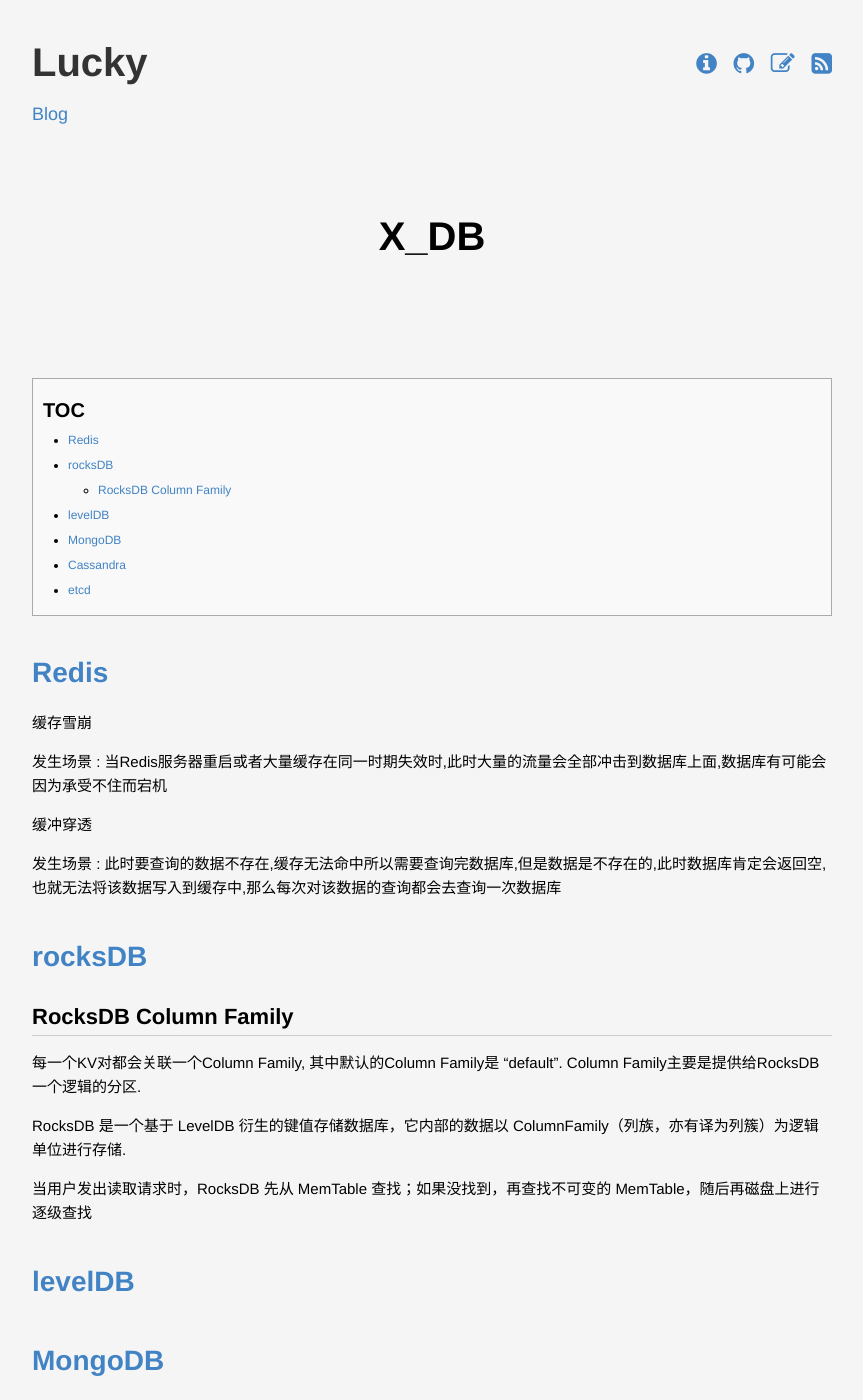
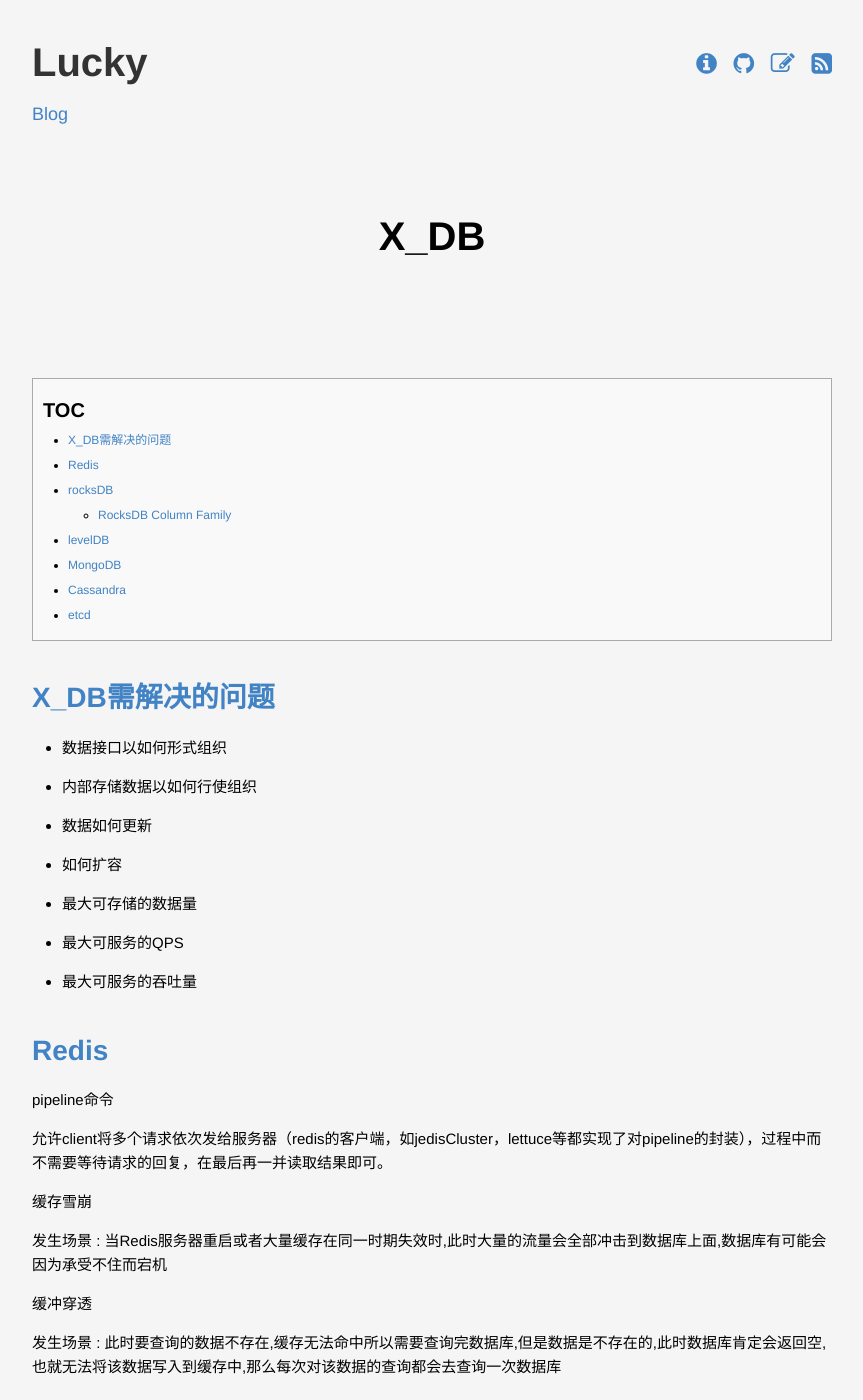
Before and after one commit to lucky521/blog, a Jekyll site: the page built from _posts/framework/2020-06-01-x-db.markdown, in a window 1280 px wide and 1400 px high. Shown: the whole window, without its empty margins (208-1071 px from the left). Built offline with Jekyll 4.4.1, drawn with Linux system fonts in a browser that asks for light colours.

Commit message:
update blog

```diff
--- a/_posts/framework/2020-06-01-x-db.markdown
+++ b/_posts/framework/2020-06-01-x-db.markdown
@@ -4,7 +4,22 @@
 layout: post
 ---
 
+# X_DB需解决的问题
+
+* 数据接口以如何形式组织
+* 内部存储数据以如何行使组织
+* 数据如何更新
+* 如何扩容
+* 最大可存储的数据量
+* 最大可服务的QPS
+* 最大可服务的吞吐量
+
+
 # Redis
+
+pipeline命令
+
+允许client将多个请求依次发给服务器（redis的客户端，如jedisCluster，lettuce等都实现了对pipeline的封装），过程中而不需要等待请求的回复，在最后再一并读取结果即可。
 
 缓存雪崩
 
--- a/_posts/tech/2020-01-15-big-data-process.markdown
+++ b/_posts/tech/2020-01-15-big-data-process.markdown
@@ -25,7 +25,11 @@
 kafka
 http://kafka.apache.org/quickstart
 
+原生版本： https://github.com/edenhill/librdkafka
+C++版本： https://github.com/mfontanini/cppkafka
+
 MQ
+
 
 
 ## Computing
```
Also changed, not shown: _posts/framework/2020-03-05-flink.markdown (+11 -2 lines).
